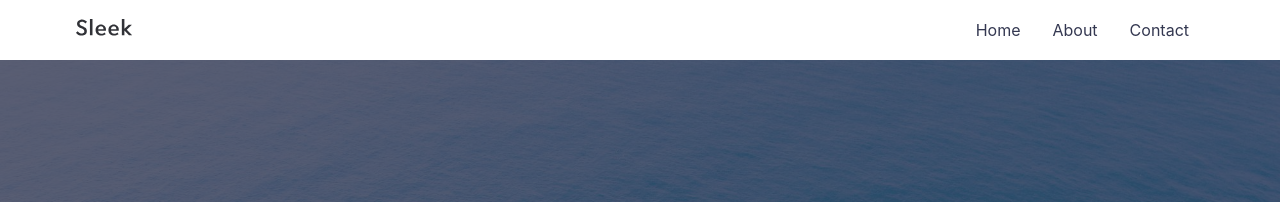
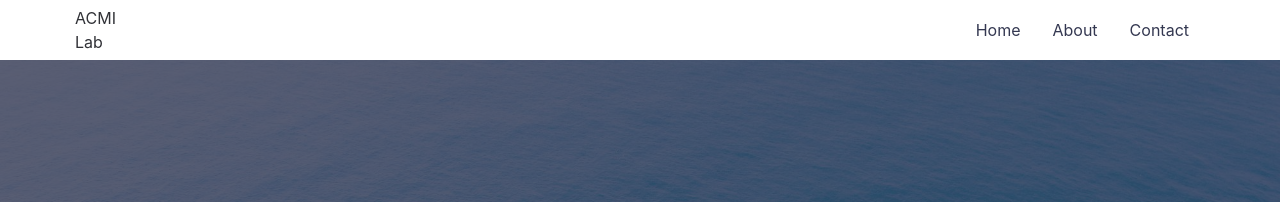
Before and after one commit to zackchase/zackchase.github.io, a Jekyll site: the page built from index.md, in a window 1280 px wide. Shown: the top 202 px of the page. Built offline with Jekyll 4.4.1, drawn with Linux system fonts in a browser that asks for light colours.

Commit message:
Added name in header

```diff
--- a/_includes/header.html
+++ b/_includes/header.html
@@ -3,7 +3,7 @@
     <div class="header__inner">
       <a class="header__logo" href="{{ '/' | relative_url }}">
         <div class="header__logo--container">
-          {% include logo.svg %}
+          ACMI Lab
         </div>
       </a>
       <nav class="header__links">
```
